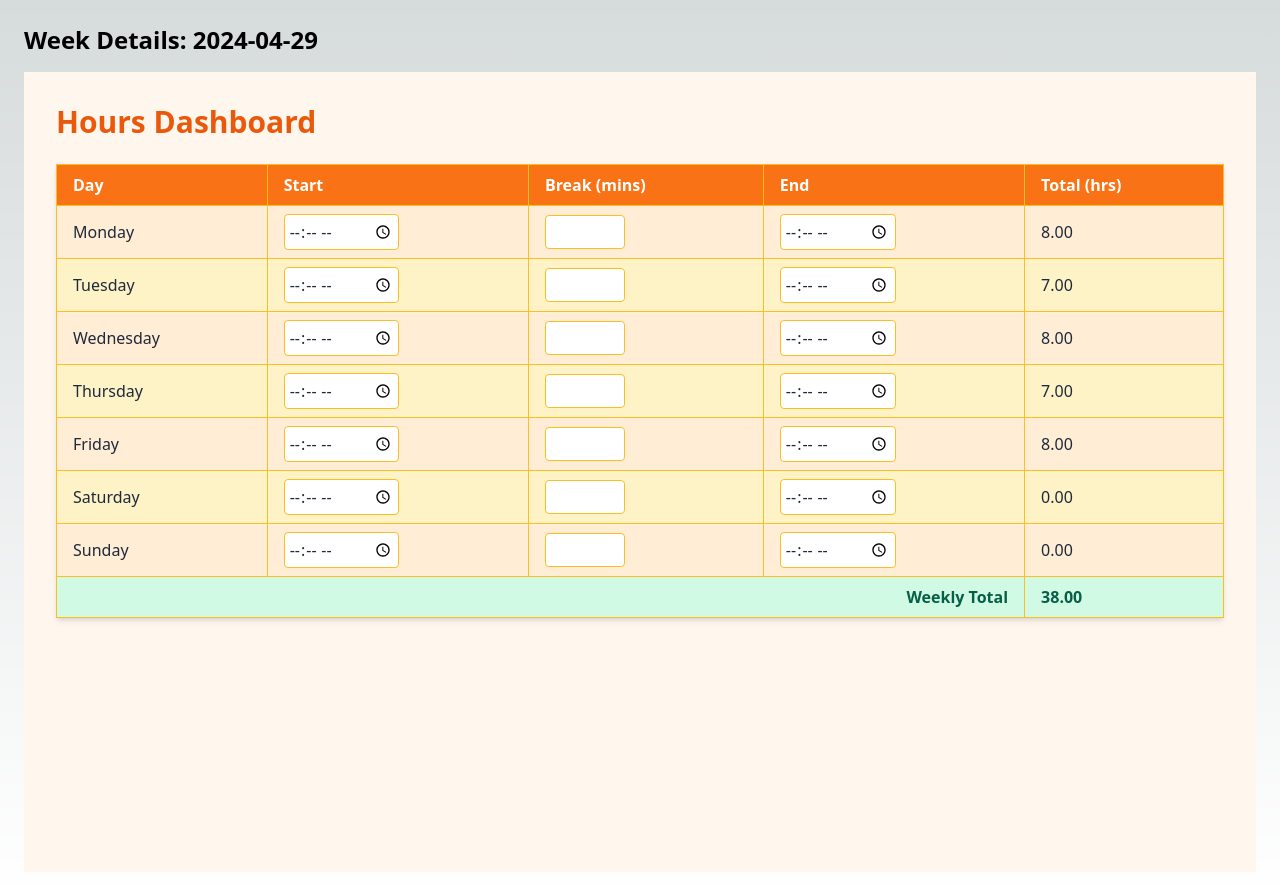
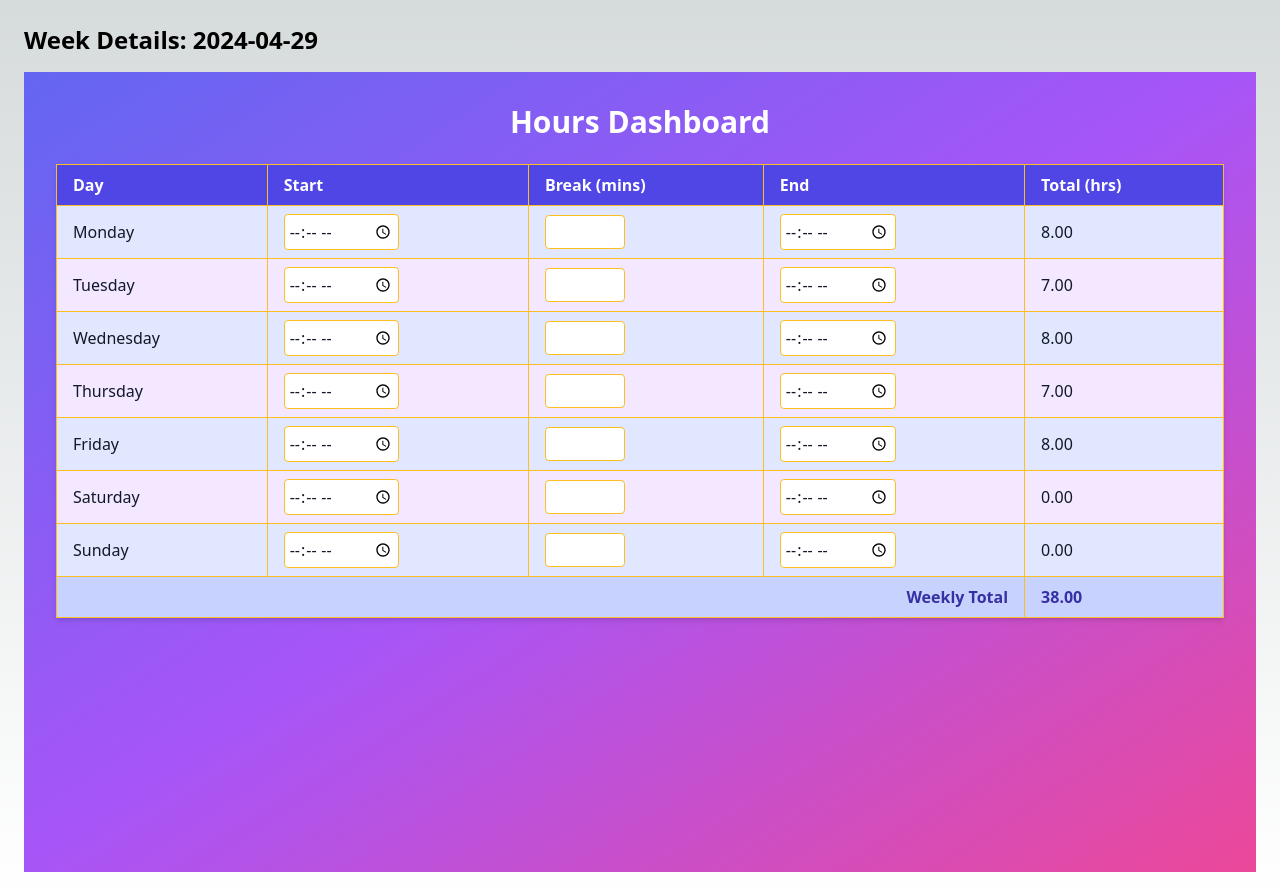
Before and after one commit to leethor92/time-tracker, a Next.js app: page /week/1 in a window 1280 px wide. Built offline with nearby package versions, Linux system fonts and the light colour scheme.

Commit message:
added colour changes to hours_dashboard ui

```diff
--- a/components/HoursDashboard.tsx
+++ b/components/HoursDashboard.tsx
@@ -33,11 +33,11 @@ export default function HoursDashboard({ weekData }: HoursDashboardProps) {
   const weeklyTotal = Object.values(hours).reduce((sum, day) => sum + day.total, 0);
 
   return (
-    <div className="p-8 bg-orange-50 min-h-screen text-slate-800">
-      <h1 className="text-3xl font-bold mb-6 text-orange-600">Hours Dashboard</h1>
+    <div className="p-8 bg-gradient-to-br from-indigo-500 via-purple-500 to-pink-500 min-h-screen text-white">
+      <h1 className="text-3xl font-bold mb-6 text-center">Hours Dashboard</h1>
       <table className="table-auto w-full border-collapse border border-amber-400 shadow-md">
         <thead>
-          <tr className="bg-orange-500 text-white font-bold">
+          <tr className="bg-indigo-600 text-white font-bold">
             <th className="border border-amber-400 px-4 py-2 text-left">Day</th>
             <th className="border border-amber-400 px-4 py-2 text-left">Start</th>
             <th className="border border-amber-400 px-4 py-2 text-left">Break (mins)</th>
@@ -47,14 +47,17 @@ export default function HoursDashboard({ weekData }: HoursDashboardProps) {
         </thead>
         <tbody>
           {daysOfWeek.map((day, index) => (
-            <tr key={day} className={index % 2 === 0 ? "bg-orange-100" : "bg-amber-100"}>
+            <tr
+              key={day}
+              className={`${index % 2 === 0 ? "bg-indigo-100" : "bg-purple-100"} text-gray-900`} // Adjusted text color for better contrast
+            >
               <td className="border border-amber-400 px-4 py-2">{day}</td>
               <td className="border border-amber-400 px-4 py-2">
                 <input
                   type="time"
                   value={hours[day].start}
                   onChange={e => handleChange(day, "start", e.target.value)}
-                  className="border border-amber-400 focus:border-orange-400 focus:ring-1 focus:ring-orange-300 rounded p-1"
+                  className="border border-amber-400 focus:border-indigo-400 focus:ring-1 focus:ring-indigo-300 rounded p-1"
                 />
               </td>
               <td className="border border-amber-400 px-4 py-2">
@@ -62,7 +65,7 @@ export default function HoursDashboard({ weekData }: HoursDashboardProps) {
                   type="number"
                   value={hours[day].break === 0 ? "" : hours[day].break}
                   min="0"
-                  className="border border-amber-400 focus:border-orange-400 focus:ring-1 focus:ring-orange-300 rounded p-1 w-20"
+                  className="border border-amber-400 focus:border-indigo-400 focus:ring-1 focus:ring-indigo-300 rounded p-1 w-20"
                   onChange={e => handleChange(day, "break", e.target.value)}
                 />
               </td>
@@ -71,7 +74,7 @@ export default function HoursDashboard({ weekData }: HoursDashboardProps) {
                   type="time"
                   value={hours[day].end}
                   onChange={e => handleChange(day, "end", e.target.value)}
-                  className="border border-amber-400 focus:border-orange-400 focus:ring-1 focus:ring-orange-300 rounded p-1"
+                  className="border border-amber-400 focus:border-indigo-400 focus:ring-1 focus:ring-indigo-300 rounded p-1"
                 />
               </td>
               <td className="border border-amber-400 px-4 py-2">
@@ -79,7 +82,7 @@ export default function HoursDashboard({ weekData }: HoursDashboardProps) {
               </td>
             </tr>
           ))}
-          <tr className="font-bold bg-emerald-100 text-emerald-800">
+          <tr className="font-bold bg-indigo-200 text-indigo-800">
             <td colSpan={4} className="border border-amber-400 px-4 py-2 text-right">
               Weekly Total
             </td>
```
